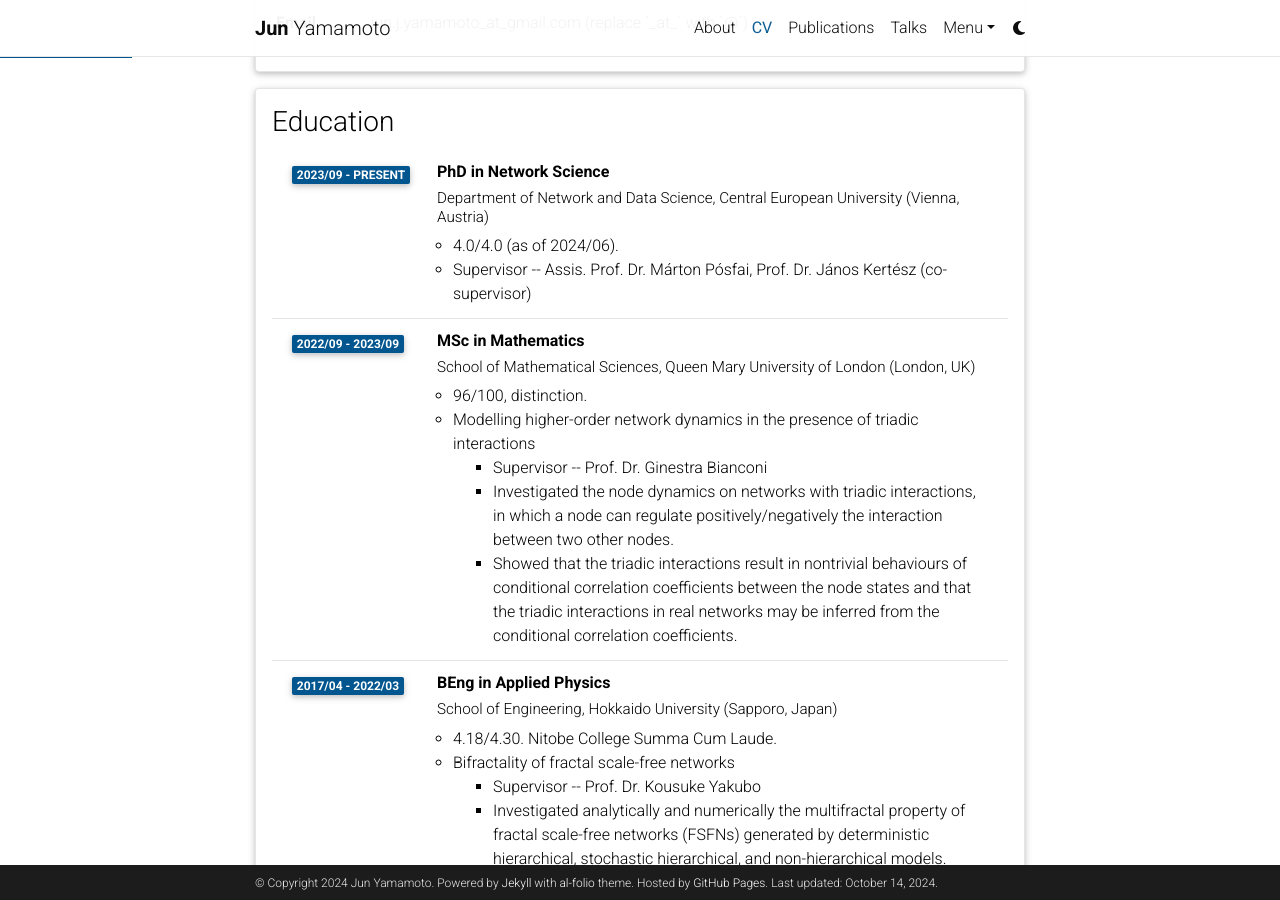
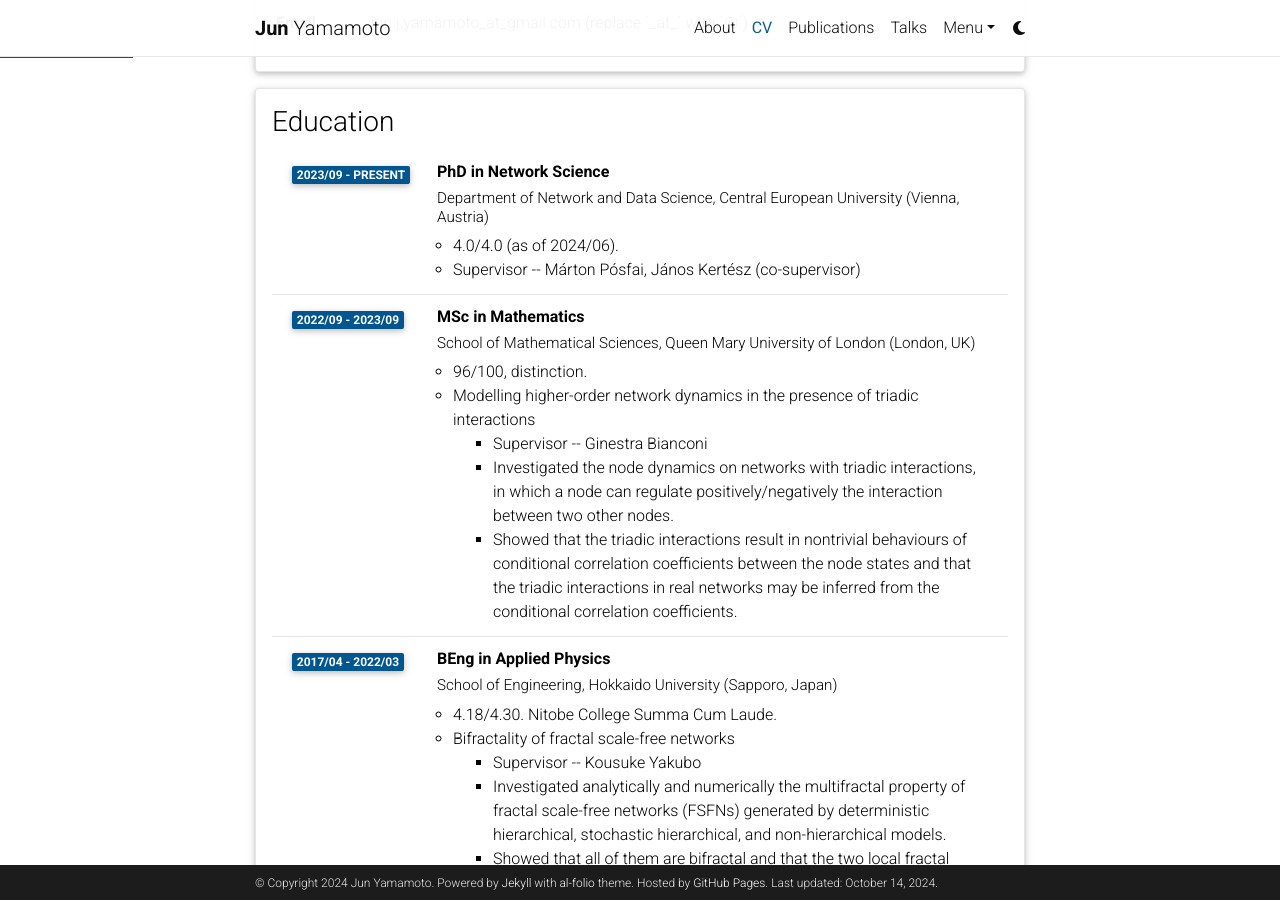
Before and after one commit to jym16/jym16.github.io, a Jekyll site: the page built from _pages/cv.md, in a window 1280 px wide and 900 px high, scrolled down 334 px. Built offline with Jekyll 4.4.1, drawn with Linux system fonts in a browser that asks for light colours; comment, search, counter and statistics services are not loaded; a style sheet for code colours, icons or effects is not loaded; some of the changed text lies outside the part shown.

Commit message:
Updated cv

```diff
--- a/_data/cv.yml
+++ b/_data/cv.yml
@@ -16,7 +16,7 @@
       year: 2023/09 - Present
       description:
         - 4.0/4.0 (as of 2024/06).
-        - Supervisor -- Assis. Prof. Dr. Márton Pósfai, Prof. Dr. János Kertész (co-supervisor)
+        - Supervisor -- Márton Pósfai, János Kertész (co-supervisor)
 
     - title: MSc in Mathematics
       institution: School of Mathematical Sciences, Queen Mary University of London (London, UK)
@@ -25,7 +25,7 @@
         - 96/100, distinction.
         - title: Modelling higher-order network dynamics in the presence of triadic interactions
           contents:
-            - Supervisor -- Prof. Dr. Ginestra Bianconi
+            - Supervisor -- Ginestra Bianconi
             - Investigated the node dynamics on networks with triadic interactions, in which a node can regulate positively/negatively the interaction between two other nodes.
             - Showed that the triadic interactions result in nontrivial behaviours of conditional correlation coefficients between the node states and that the triadic interactions in real networks may be inferred from the conditional correlation coefficients.
 
@@ -36,7 +36,7 @@
         - 4.18/4.30. Nitobe College Summa Cum Laude.
         - title: Bifractality of fractal scale-free networks
           contents:
-            - Supervisor -- Prof. Dr. Kousuke Yakubo
+            - Supervisor -- Kousuke Yakubo
             - Investigated analytically and numerically the multifractal property of fractal scale-free networks (FSFNs) generated by deterministic hierarchical, stochastic hierarchical, and non-hierarchical models.
             - Showed that all of them are bifractal and that the two local fractal dimensions implied by bifractality correspond to two types of substructures, one near the infinitely high-degree hubs and the other near finite-degree nodes that are infinitely distant from the infinitely high-degree hubs.
 
@@ -189,7 +189,7 @@
 - title: Professional Memberships
   type: list
   contents:
-    - The Physical Society of Japan, American Physical Society, European Physical Society
+    - The Physical Society of Japan, Austrian Physical Society, European Physical Society
 # - title: Other Interests
 #   type: list
 #   contents:
```
Also changed, not shown: _pages/about.md (+1 -1 lines), 1 other file.
